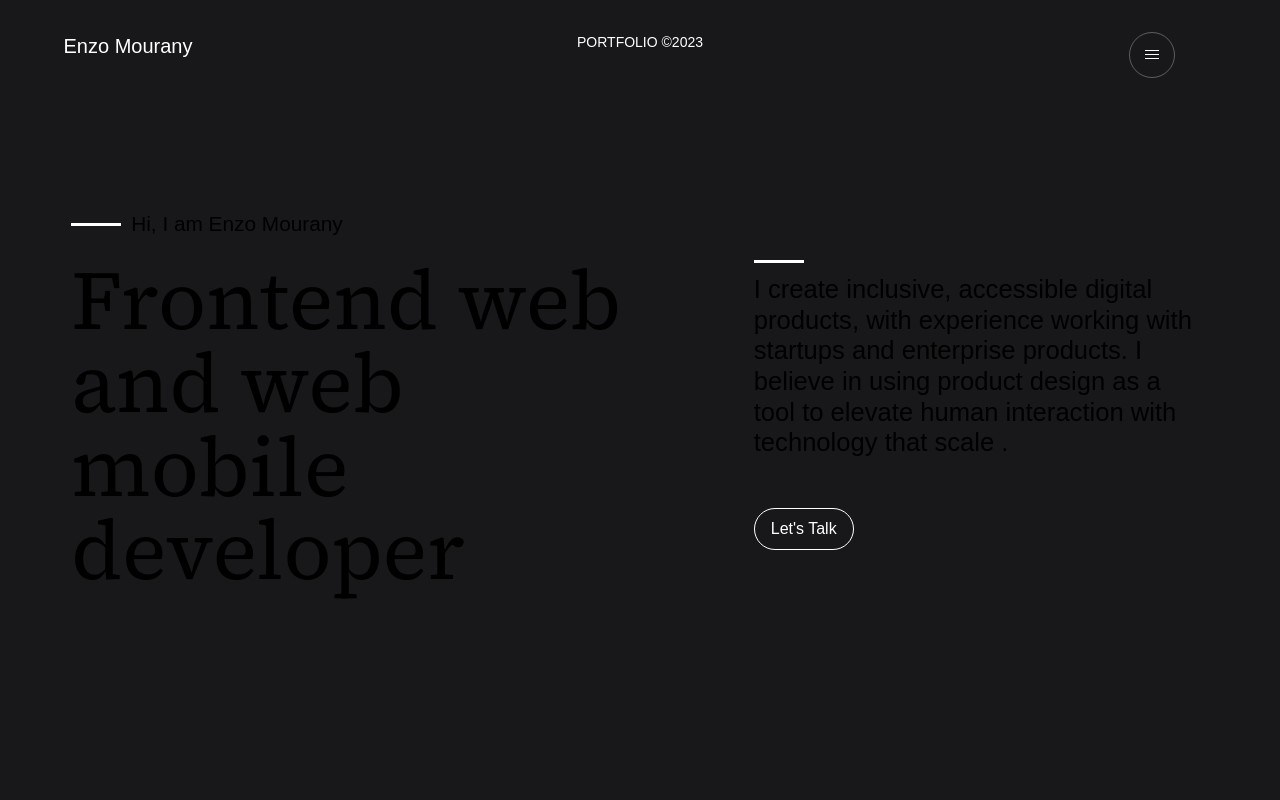
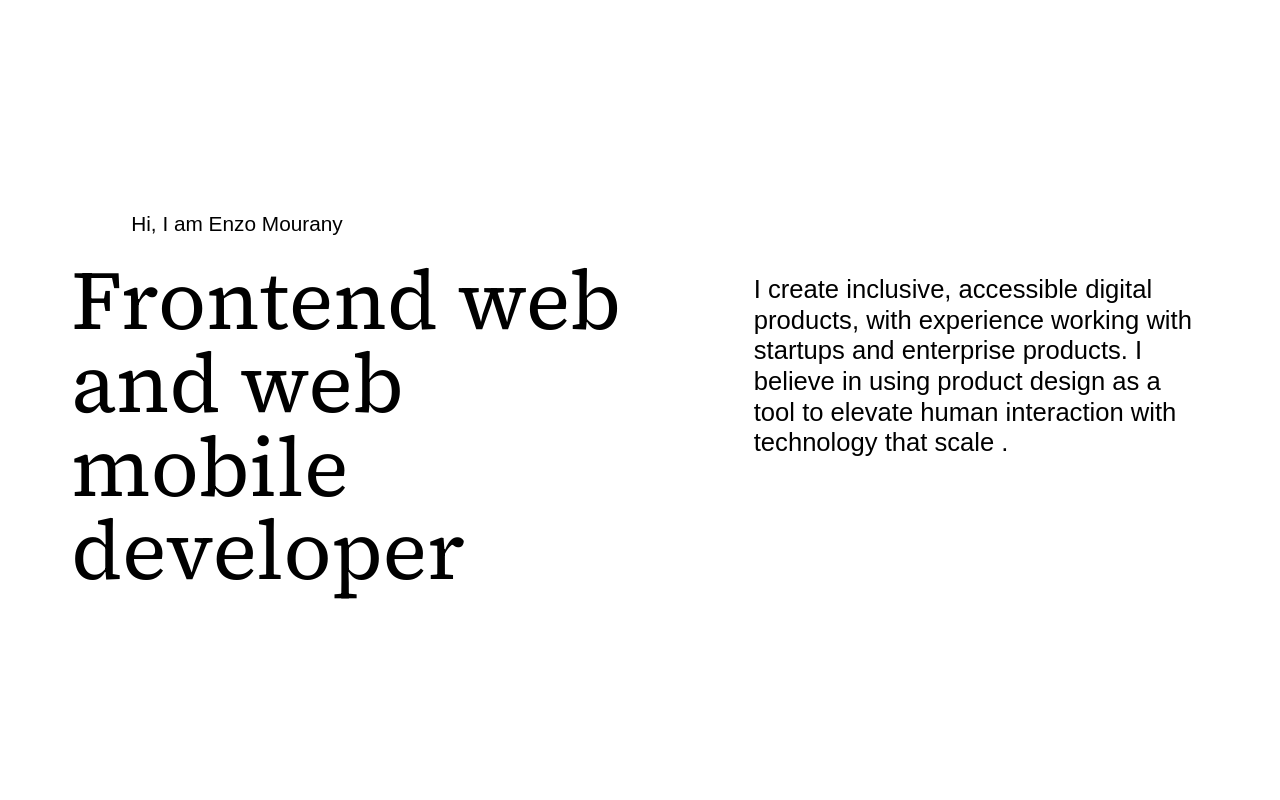
Before and after one commit to enzo-mourany/portfolio-v2, a Next.js app: page / in a window 1280 px wide. Shown: the top 800 px of the page. Built offline with nearby package versions, Linux system fonts and the light colour scheme.

Commit message:
feat: add dark mode general background color

```diff
--- a/styles/globals.css
+++ b/styles/globals.css
@@ -8,7 +8,7 @@
 
 @layer base {
     * {
-        @apply antialiased;
+        @apply antialiased bg-white dark:bg-zinc-900;
     }
     p {
         @apply text-black dark:text-white font-manrope;
```
